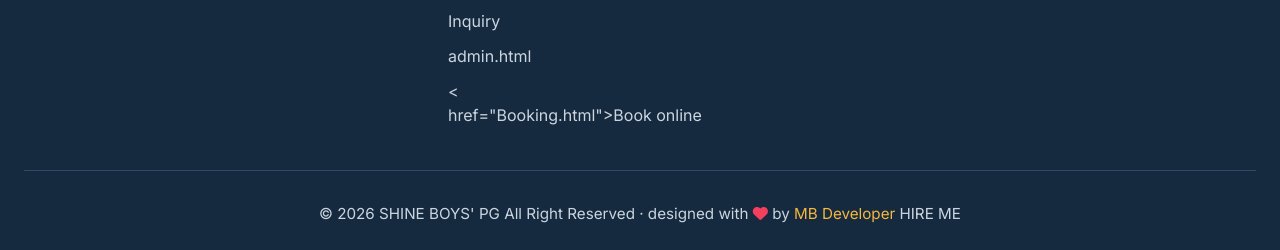
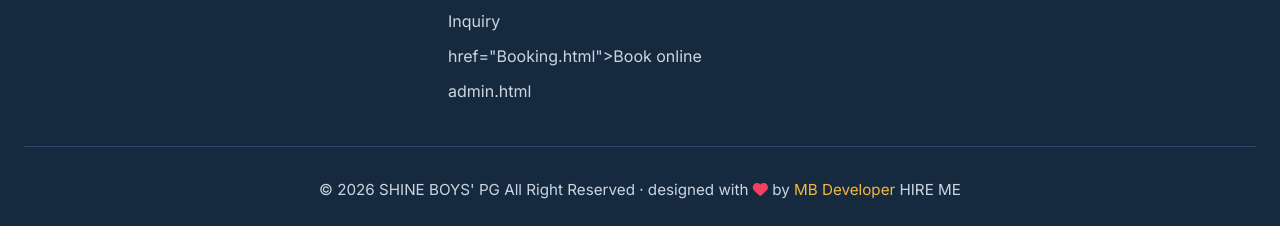
Before and after one commit to Mithinga-Boro/shineboyspg-final-with-database, a website: page index.html in a window 1280 px wide. Shown: the part 5754-6004 px from the top of the page. After the commit the page ends 5980 px from the top, so only its background shows below. Drawn offline with Linux system fonts and the light colour scheme.

Commit message:
Update index.html

```diff
--- a/index.html
+++ b/index.html
@@ -891,7 +891,7 @@
     <div class="container">
       <div class="footer-grid">
         <div class="footer-col"><h3>SHINE BOYS' PG</h3><p>home away from home for students since 2025. safe, modern & friendly.</p><div style="margin-top:1.2rem;"><a href="#" style="color:white; margin-right:1rem;"><i class="fab fa-facebook-f"></i></a><a href="#" style="color:white;"><i class="fab fa-instagram"></i></a></div></div>
-        <div class="footer-col"><h3>Quick links</h3><ul class="footer-links"><li><a href="#home">Home</a></li><li><a href="#rooms">Rooms</a></li><li><a href="#gallery">Gallery</a></li><li><a href="#menu">Menu</a></li><li><a href="#inquiry">Inquiry</a></li><li><a href="admin.html">admin.html</a></li><<li> href="Booking.html">Book online</a></li></ul></div>
+        <div class="footer-col"><h3>Quick links</h3><ul class="footer-links"><li><a href="#home">Home</a></li><li><a href="#rooms">Rooms</a></li><li><a href="#gallery">Gallery</a></li><li><a href="#menu">Menu</a></li><li><a href="#inquiry">Inquiry</a></li><li> href="Booking.html">Book online</a></li><li><a href="admin.html">admin.html</a></li></ul></div>
         <div class="footer-col"><h3>Reach us</h3><ul class="footer-links"><li><i class="fas fa-map-marker-alt" style="margin-right:8px;"></i> Garchuk, Guwahati</li><li><i class="fas fa-phone"></i> +91 8638647969</li><li><i class="fas fa-envelope"></i> shineboyspg@outlook.com</li><li><i class="fas fa-code"></i> 4P94+2X Guwahati</li></ul></div>
       </div>
       <div class="copyright">
```
